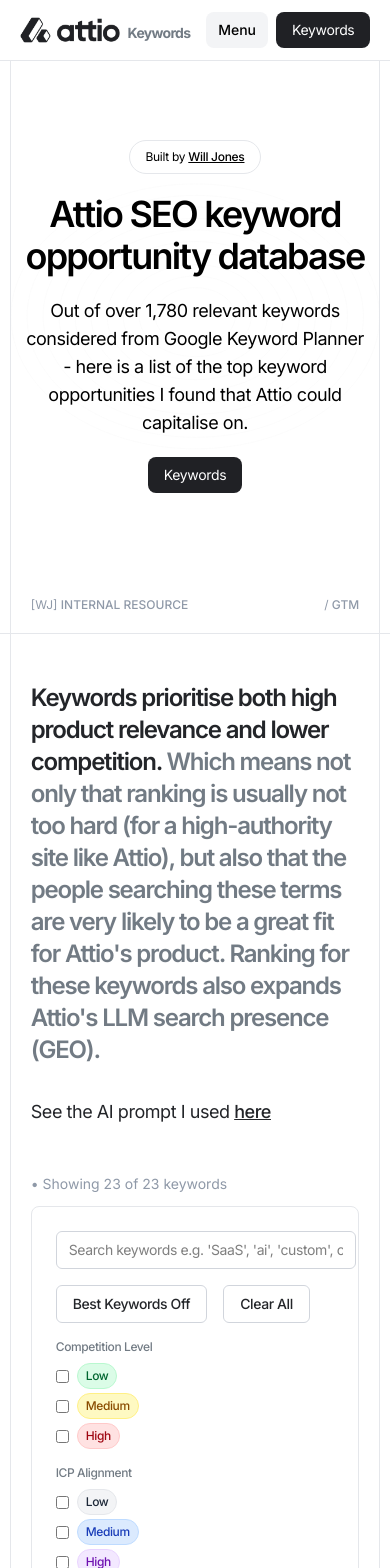
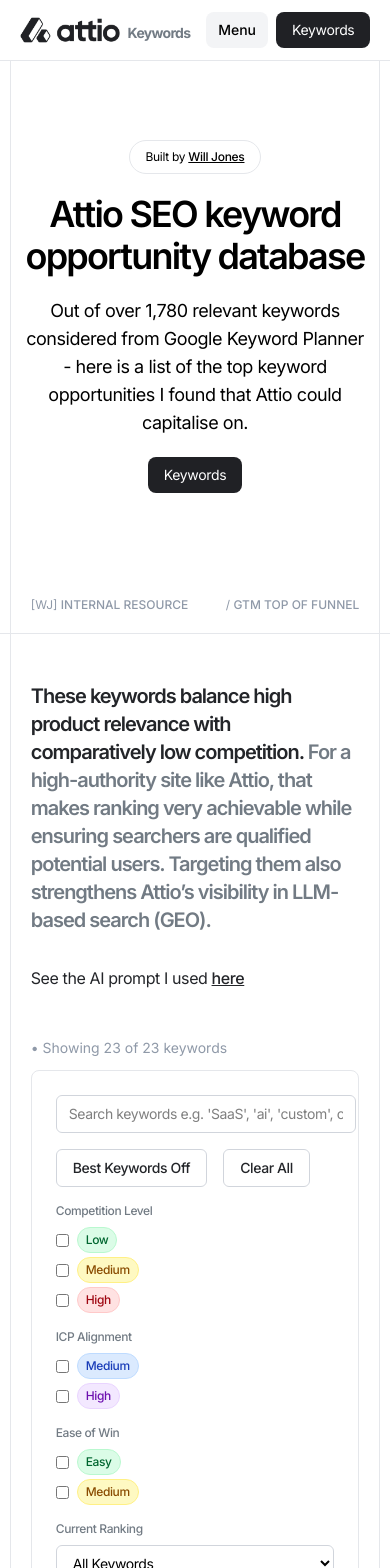
Before and after one commit to Wj9488/attio-keywords-db-will-jones, a Next.js app: page / in a window 390 px wide. Shown: the top 1568 px of the page. Built offline with nearby package versions, Linux system fonts and the light colour scheme.

Commit message:
UPDATE | Complete

```diff
--- a/components/CtaButton.jsx
+++ b/components/CtaButton.jsx
@@ -3,7 +3,7 @@
 
 const CtaButton = () => {
   return (
-    <Link href="#keywords" className="">
+    <Link href="/#keywords" className="">
         <button className="hover:cursor-pointer hover:opacity-90 transition-all duration-200 button-black text-white px-4 py-2 rounded-lg text-sm tracking-tight">
             <span className="hidden md:inline-block">See</span> Keywords
         </button>
--- a/components/Footer.jsx
+++ b/components/Footer.jsx
@@ -9,7 +9,7 @@
     <>
         <div className="bg-attio-blue">
             <section className="flex lg:flex-row flex-col items-center justify-between custom-container border-l border-r border-[#5691ff]">
-                <div className="px-8 lg:px-16 xl:px-20 py-12 lg:py-0">
+                <div className="px-8 lg:px-16 xl:px-20 py-12">
                     <p className="text-attio-blue-light text-4xl tracking-tighter font-semibold xl:w-2/3">Have a Question? <span className="text-white">Feel free to contact me.</span></p>
                     <Link href="https://linkedin.com/in/william-thibaut-jones" target="_blank">
                     <button className="mt-6 button-attio-blue border border-[#7da9fc] hover:cursor-pointer hover:opacity-90 transition-all duration-200 button-black text-white px-4 py-2 rounded-lg text-sm tracking-tight">Contact Me</button>
--- a/components/Nav.jsx
+++ b/components/Nav.jsx
@@ -75,6 +75,7 @@
   }, [menuOpen]);
 
   const navLinks = [
+    { text: 'Potential Limitations', href: '/potential-limitations' },
     { text: 'How I\'d track effectiveness', href: '/effectiveness' },
     { text: 'How I\'d rank for a keyword', href: '/how-i-would-rank' }
   ];
@@ -137,7 +138,7 @@
             <div className="flex-1">
               <ul className="flex flex-col gap-2 text-2xl tracking-tight text-gray-800">
                 {navLinks.map((link, index) => (
-                  <li key={link.href} className="py-2">
+                  <li key={link.href} className="py-2 tracking-tight font-medium">
                     <Link
                       href={link.href}
                       className="transition-all duration-200 ease-in-out hover:opacity-70 tracking-tight"
--- a/components/RadarSVG.jsx
+++ b/components/RadarSVG.jsx
@@ -1,7 +1,7 @@
 
 const RadarSVG = () => {
   return (
-    <svg width="100%" height="100%" viewBox="0 0 1320 510" fill="none" xmlns="http://www.w3.org/2000/svg">
+    <svg className="lg:opacity-100 opacity-0" width="100%" height="100%" viewBox="0 0 1320 510" fill="none" xmlns="http://www.w3.org/2000/svg">
 <path d="M660 357.388C697.954 357.388 734.354 346.548 761.192 327.254C788.03 307.959 803.107 281.79 803.107 254.503C803.107 227.216 788.03 201.046 761.192 181.752C734.354 162.457 697.954 151.617 660 151.617C622.045 151.617 585.646 162.457 558.808 181.752C531.97 201.046 516.893 227.216 516.893 254.503C516.893 281.79 531.97 307.959 558.808 327.254C585.646 346.548 622.045 357.388 660 357.388Z" stroke="#F5F5F5"/>
 <path d="M660 398.692C713.196 398.692 764.214 383.5 801.829 356.457C839.444 329.414 860.576 292.735 860.576 254.491C860.576 216.246 839.444 179.568 801.829 152.525C764.214 125.482 713.196 110.289 660 110.289C606.804 110.289 555.787 125.482 518.172 152.525C480.557 179.568 459.425 216.246 459.425 254.491C459.425 292.735 480.557 329.414 518.172 356.457C555.787 383.5 606.804 398.692 660 398.692Z" stroke="#F5F5F5"/>
 <path d="M660.001 439.967C728.417 439.967 794.031 420.428 842.408 385.647C890.786 350.866 917.964 303.694 917.964 254.507C917.964 205.32 890.786 158.147 842.408 123.367C794.031 88.5864 728.417 69.0469 660.001 69.0469C591.584 69.0469 525.97 88.5864 477.593 123.367C429.215 158.147 402.037 205.32 402.037 254.507C402.037 303.694 429.215 350.866 477.593 385.647C525.97 420.428 591.584 439.967 660.001 439.967Z" stroke="#F5F5F5"/>
--- a/pages/index.js
+++ b/pages/index.js
@@ -36,7 +36,7 @@
 const EASE_OF_WIN_STYLES = {
   Easy: "bg-green-100 text-green-800 border border-green-200",
   Medium: "bg-yellow-100 text-yellow-800 border border-yellow-200",
-  Hard: "bg-red-100 text-red-800 border border-red-200"
+  Harder: "bg-red-100 text-red-800 border border-red-200"
 };
 
 const noFP = "Not on 1st page";
@@ -44,6 +44,17 @@
 // Keyword data structure
 const keywordData = [
   // --- Top Keywords ---
+    // --- Customisable / Custom CRM ---
+    {
+      keyword: "customisable crm",
+      traffic: "100 - 1k",
+      competition: { level: "Medium", color: COMPETITION_STYLES.Medium },
+      icpAlignment: { level: "High", color: ICP_ALIGNMENT_STYLES.High },
+      attioRank: { status: noFP, color: "text-red-600 border-red-500", icon: "warning" },
+      contentOpportunity: "Potential for category ownership (no clear winner right now). Potential for long form sales page with Attio's customisability at the forefront (hit all sub keywords containing 'custom', 'flexible').",
+      keywordNotes: "Attio's configurability is a very strong product match and a clear differentiator.",
+      easeOfWin: { level: "Easy", color: EASE_OF_WIN_STYLES.Easy }
+    },
   {
     keyword: "crm for startups",
     traffic: "100 - 1k",
@@ -62,7 +73,7 @@
   //   attioRank: { status: "Not ranking (needs content & reviews)", color: "text-red-600 border-red-500", icon: "warning" },
   //   contentOpportunity: "Definitive buyer's guide with benchmark table, case studies, and 'why choose Attio' section.",
   //   keywordNotes: "High buyer intent; good place for product comparisons and customer quotes to convert.",
-  //   easeOfWin: { level: "Hard", color: EASE_OF_WIN_STYLES.Hard }
+  //   easeOfWin: { level: "Harder", color: EASE_OF_WIN_STYLES.Harder }
   // },
   {
     keyword: "crm software for startups",
@@ -92,21 +103,9 @@
     competition: { level: "Medium", color: COMPETITION_STYLES.Medium },
     icpAlignment: { level: "High", color: ICP_ALIGNMENT_STYLES.High },
     attioRank: { status: noFP, color: "text-red-600 border-red-500", icon: "warning" },
-    contentOpportunity: "Feature-led pages describing B2B-specific automations and integrations.",
-    keywordNotes: "Searchers expect robust workflow & reporting capabilities—areas to highlight in product pages.",
+    contentOpportunity: "Feature-led pages describing B2B-specific automations and integrations and use of keyword in body copy.",
+    keywordNotes: "Searchers expect robust workflow & reporting capabilities—areas to highlight in these feature pages.",
     easeOfWin: { level: "Medium", color: EASE_OF_WIN_STYLES.Medium }
-  },
-
-  // --- Customisable / Custom CRM ---
-  {
-    keyword: "customisable crm",
-    traffic: "100 - 1k",
-    competition: { level: "Medium", color: COMPETITION_STYLES.Medium },
-    icpAlignment: { level: "High", color: ICP_ALIGNMENT_STYLES.High },
-    attioRank: { status: noFP, color: "text-red-600 border-red-500", icon: "warning" },
-    contentOpportunity: "Product tour emphasising field/configuration customisability + template library.",
-    keywordNotes: "Attio's configurability is a strong product message; use interactive demos here.",
-    easeOfWin: { level: "Easy", color: EASE_OF_WIN_STYLES.Easy }
   },
   {
     keyword: "custom crm software",
@@ -114,8 +113,8 @@
     competition: { level: "Medium", color: COMPETITION_STYLES.Medium },
     icpAlignment: { level: "High", color: ICP_ALIGNMENT_STYLES.High },
     attioRank: { status: noFP, color: "text-red-600 border-red-500", icon: "warning" },
-    contentOpportunity: "Guide on building custom workflows in Attio plus migration playbook.",
-    keywordNotes: "Users searching this are often ready to switch or build; emphasise migration ease & API.",
+    contentOpportunity: "Sales page with heavy focus on customisation and flexibility features.",
+    keywordNotes: "Users searching this are often ready to switch or build; emphasise migration ease & API as well as flexibility.",
     easeOfWin: { level: "Easy", color: EASE_OF_WIN_STYLES.Easy }
   },
 
@@ -136,8 +135,8 @@
     competition: { level: "Medium", color: COMPETITION_STYLES.Medium },
     icpAlignment: { level: "High", color: ICP_ALIGNMENT_STYLES.High },
     attioRank: { status: noFP, color: "text-red-600 border-red-500", icon: "warning" },
-    contentOpportunity: "Product feature page + ‘how-to’ walkthrough showing email automation templates and analytics.",
-    keywordNotes: "HIGH VALUE POTENTIAL — Attio has email automation built-in; use this to drive trials.",
+    contentOpportunity: "Product feature page around email inside Attio. Might be able to use this Attio YouTube video in the page: https://www.youtube.com/watch?v=SXybVmcSfPA.",
+    keywordNotes: "Attio has email sending and custom email list creation built-in.",
     easeOfWin: { level: "Easy", color: EASE_OF_WIN_STYLES.Easy }
   },
   {
@@ -147,7 +146,7 @@
     icpAlignment: { level: "High", color: ICP_ALIGNMENT_STYLES.High },
     attioRank: { status: noFP, color: "text-red-600 border-red-500", icon: "warning" },
     contentOpportunity: "Focussed sales page around workflow automation in Attio.",
-    keywordNotes: "HIGH VALUE POTENTIAL - workflow automation is a direct match to Attio's offering and can be paired well with Attio's AI features.",
+    keywordNotes: "Workflow automation is a direct match to Attio's offering and can be paired well with Attio's AI features.",
     easeOfWin: { level: "Easy", color: EASE_OF_WIN_STYLES.Easy }
   },
 
@@ -370,7 +369,7 @@
             bVal = icpOrder[b.icpAlignment.level];
             break;
           case 'easeOfWin':
-            const easeOrder = { 'Easy': 1, 'Medium': 2, 'Hard': 3 };
+            const easeOrder = { 'Easy': 1, 'Medium': 2, 'Harder': 3 };
             aVal = easeOrder[a.easeOfWin.level];
             bVal = easeOrder[b.easeOfWin.level];
             break;
@@ -482,14 +481,14 @@
         </div>
         <div className="absolute bottom-5 px-5 w-full flex items-center justify-between text-xs text-gray">
           <p>[WJ] <span className="font-medium uppercase">INTERNAL RESOURCE</span></p>
-          <p>/ <span className="font-medium uppercase">GTM</span></p>
+          <p>/ <span className="font-medium uppercase">GTM TOP OF FUNNEL</span></p>
         </div>
       </header>
       <Line />
       <section className="custom-container border-l-1 border-r-1 border-gray-200">
         <div className="flex lg:flex-row flex-col items-start justify-between px-5 py-12 lg:px-8 lg:py-16 xl:px-12 xl:py-20">
-          <p className="text-2xl text-body-black tracking-tighter font-semibold lg:w-2/3">Keywords prioritise both high product relevance and lower competition. <span className="text-darker-gray">  Which means not only that ranking is usually not too hard (for a high-authority site like Attio), but also that the people searching these terms are very likely to be a great fit for Attio's product. Ranking for these keywords also expands Attio's LLM search presence (GEO).</span></p>
-          <p className="text-lg text-body-black tracking-tight pt-8 lg:pt-0">See the AI prompt I used <Link href="#ai-prompt" className="font-medium underline hover:opacity-75">here</Link></p>
+          <p className="text-xl lg:text-2xl text-body-black tracking-tighter font-semibold lg:w-2/3">These keywords balance high product relevance with comparatively low competition. <span className="text-darker-gray">  For a high-authority site like Attio, that makes ranking very achievable while ensuring searchers are qualified potential users. Targeting them also strengthens Attio’s visibility in LLM-based search (GEO).</span></p>
+          <p className="lg:text-lg text-body-black tracking-tight pt-8 lg:pt-0">See the AI prompt I used <Link href="#ai-prompt" className="font-medium underline hover:opacity-75">here</Link></p>
         </div>
         <p className="px-5 lg:px-8 xl:px-12 pb-3 text-gray text-sm">• Showing {filteredAndSortedData.length} of {keywordData.length} keywords</p>
 
@@ -554,7 +553,7 @@
               <div>
                 <label className="block text-xs font-medium text-darker-gray mb-2">ICP Alignment</label>
                 <div className="space-y-1 max-w-[fit-content]">
-                  {['Low', 'Medium', 'High'].map(level => (
+                  {['Medium', 'High'].map(level => (
                     <label key={level} className="flex items-center text-sm">
                       <input
                         type="checkbox"
@@ -574,7 +573,7 @@
               <div>
                 <label className="block text-xs font-medium text-darker-gray mb-2">Ease of Win</label>
                 <div className="space-y-1 max-w-[fit-content]">
-                  {['Easy', 'Medium', 'Hard'].map(level => (
+                  {['Easy', 'Medium'].map(level => (
                     <label key={level} className="flex items-center text-sm">
                       <input
                         type="checkbox"
@@ -608,6 +607,7 @@
         </div>
 
         <div className="px-5 lg:px-8 xl:px-12 lg:py-3 pb-12 lg:pb-16 xl:pb-20">
+          <p className="text-sm mb-3 lg:hidden">Scroll &#8594;</p>
           <div className="overflow-x-auto max-w-full">
             <table className="w-full border-collapse min-w-[800px]">
               <thead className="">
@@ -743,15 +743,13 @@
       </section>
       <Line />
       <section className="px-5 py-12 lg:py-16 xl:py-20 lg:px-8 xl:px-12 custom-container border-l border-r border-gray-200" id="ai-prompt">
-      <p className="text-2xl text-body-black tracking-tighter font-semibold lg:w-2/3 pb-12 lg:pb-16 xl:pb-20">AI System Prompt. <span className="text-darker-gray"> I used Claude Sonnet 4 to create the prompt (used 'meta prompting' to improve it), and used GPT-5 to find keywords since it's great at instruction following and has a large token context window. </span></p>
-
-      <h2 className="text-4xl font-semibold tracking-tighter text-heading-black mb-6">Advanced Keyword Opportunity Analysis for Attio</h2>
+      <p className="text-xl lg:text-2xl text-body-black tracking-tighter font-semibold lg:w-2/3 pb-12 lg:pb-16 xl:pb-20">AI System Prompt. <span className="text-darker-gray"> I used Claude Sonnet 4 to create the prompt (used 'meta prompting' to improve it), and used GPT-5 to find keywords since its got reasoning capability, is great at instruction following and has a large token context window. </span></p>
 
 <section className="mb-8">
   <h3 className="text-2xl font-bold text-heading-black mb-2">Context & Product Positioning</h3>
-  <p className="text-lg text-body-black mb-2">You are analyzing keyword data for Attio, a modern, flexible CRM that specializes in:</p>
+  <p className="text-lg text-body-black mb-2">You are analyzing keyword data for Attio to find low competition, high ICP fit opportunities to capitalize on. Attio is a modern, flexible CRM that specializes in:</p>
   <ul className="list-disc pl-6 mb-2 text-body-black">
-    <li><span className="font-semibold">Core Differentiators:</span> Extreme customization without technical complexity, modern Notion-like UX/design, automatic data enrichment, AI-powered relationship intelligence</li>
+    <li><span className="font-semibold">Core Differentiators:</span> Extreme customization without technical complexity, modern Notion-like UX/design, automatic data enrichment, AI built into the platform</li>
     <li><span className="font-semibold">Primary ICP:</span> Tech companies (AI, SaaS, Web3 infrastructure, data migration) with complex and evolving workflows</li>
     <li><span className="font-semibold">Company Stages:</span> Early to growth stages (Series A/B startups) that are scaling quickly and need CRMs that grow with them</li>
   </ul>
@@ -766,7 +764,7 @@
       <li>RevOps Leaders: Seeking scalable solutions that adapt to unique business models</li>
     </ul>
   </div>
-  <p className="mb-2 text-body-black"><span className="font-semibold">Core Pain Points:</span> Rigidity of traditional CRMs, need for relationship mapping, desire for beautiful/intuitive UX, requirement for custom objects and workflows, data enrichment needs</p>
+  <p className="mb-2 text-body-black"><span className="font-semibold">Core Pain Points:</span> Rigidity of traditional CRMs, speed of implementation, desire for beautiful/intuitive UX, requirement for custom objects and workflows, data enrichment needs</p>
 </section>
 
 <section className="mb-8">
@@ -793,12 +791,12 @@
     </ul>
   </div>
   <div className="mb-4">
-    <h4 className="text-xl font-semibold text-heading-black mb-1">Step 2: ICP Fit Scoring (Rate 1-5)</h4>
+    <h4 className="text-xl font-semibold text-heading-black mb-1">Step 2: ICP Fit Scoring (Rate low to high)</h4>
     <ul className="list-disc pl-6 mb-2 text-body-black">
-      <li><span className="font-semibold">Score 5 (Perfect Match):</span> Keywords indicating exact product-market fit (e.g., "flexible CRM", "customizable relationship management"), Tech/startup-specific CRM needs (e.g., "CRM for AI companies", "SaaS CRM", "venture capital deal flow"), Use case-specific searches (e.g., "recruiting CRM", "partnership management software", "deal flow tool"), UI/data focused searches (e.g., "CRM with data enrichment", "Notion-like CRM", "intuitive sales software")</li>
-      <li><span className="font-semibold">Score 4 (Strong Match):</span> General CRM needs from target company types (Series A/B, tech companies), Feature-specific searches where Attio has clear advantages (custom objects, pipeline flexibility), Industry-specific needs (SaaS, AI, Web3, data/infrastructure companies), Growth-stage company CRM requirements</li>
-      <li><span className="font-semibold">Score 3 (Good Match):</span> Broader CRM category searches with tech/startup qualifying context, Workflow/process improvement keywords relevant to scaling teams</li>
-      <li><span className="font-semibold">Score 1-2 (Poor Match):</span> Enterprise-focused keywords, Highly technical/admin-heavy requirements, Industries outside core ICP</li>
+      <li><span className="font-semibold">Score High (Perfect Match):</span> Keywords indicating exact product-market fit (e.g., "flexible CRM", "customizable relationship management"), Tech/startup-specific CRM needs (e.g., "CRM for AI companies", "SaaS CRM", "venture capital deal flow"), Use case-specific searches (e.g., "recruiting CRM", "partnership management software", "deal flow tool"), UI/data focused searches (e.g., "CRM with data enrichment", "Notion-like CRM", "intuitive sales software")</li>
+      <li><span className="font-semibold">Score High (Strong Match):</span> General CRM needs from target company types (Series A/B, tech companies), Feature-specific searches where Attio has clear advantages (custom objects, pipeline flexibility), Industry-specific needs (SaaS, AI, Web3, data/infrastructure companies), Growth-stage company CRM requirements</li>
+      <li><span className="font-semibold">Score Medium (Good Match):</span> Broader CRM category searches with tech/startup qualifying context, Workflow/process improvement keywords relevant to scaling teams</li>
+      <li><span className="font-semibold">Score Low (Poor Match):</span> Enterprise-focused keywords, Highly technical/admin-heavy requirements, Industries outside core ICP</li>
     </ul>
   </div>
   <div className="mb-4">
@@ -841,7 +839,7 @@
           <td className="px-2 py-1 text-darker-gray">[Low/Medium/High]</td>
           <td className="px-2 py-1 text-darker-gray">Why this keyword indicates strong product-market fit and commercial intent</td>
           <td className="px-2 py-1 text-darker-gray">Specific content type and angle that would rank well and convert</td>
-          <td className="px-2 py-1 text-darker-gray">[Easy/Medium/Hard]</td>
+          <td className="px-2 py-1 text-darker-gray">[Easy/Medium/Harder]</td>
         </tr>
       </tbody>
     </table>
```
Also changed, not shown: pages/effectiveness.jsx (+14 -1 lines), pages/how-i-would-rank.jsx (+16 -2 lines), pages/potential-limitations.jsx (added, +26 -0 lines), public/attio-using-utm.webp (added).
